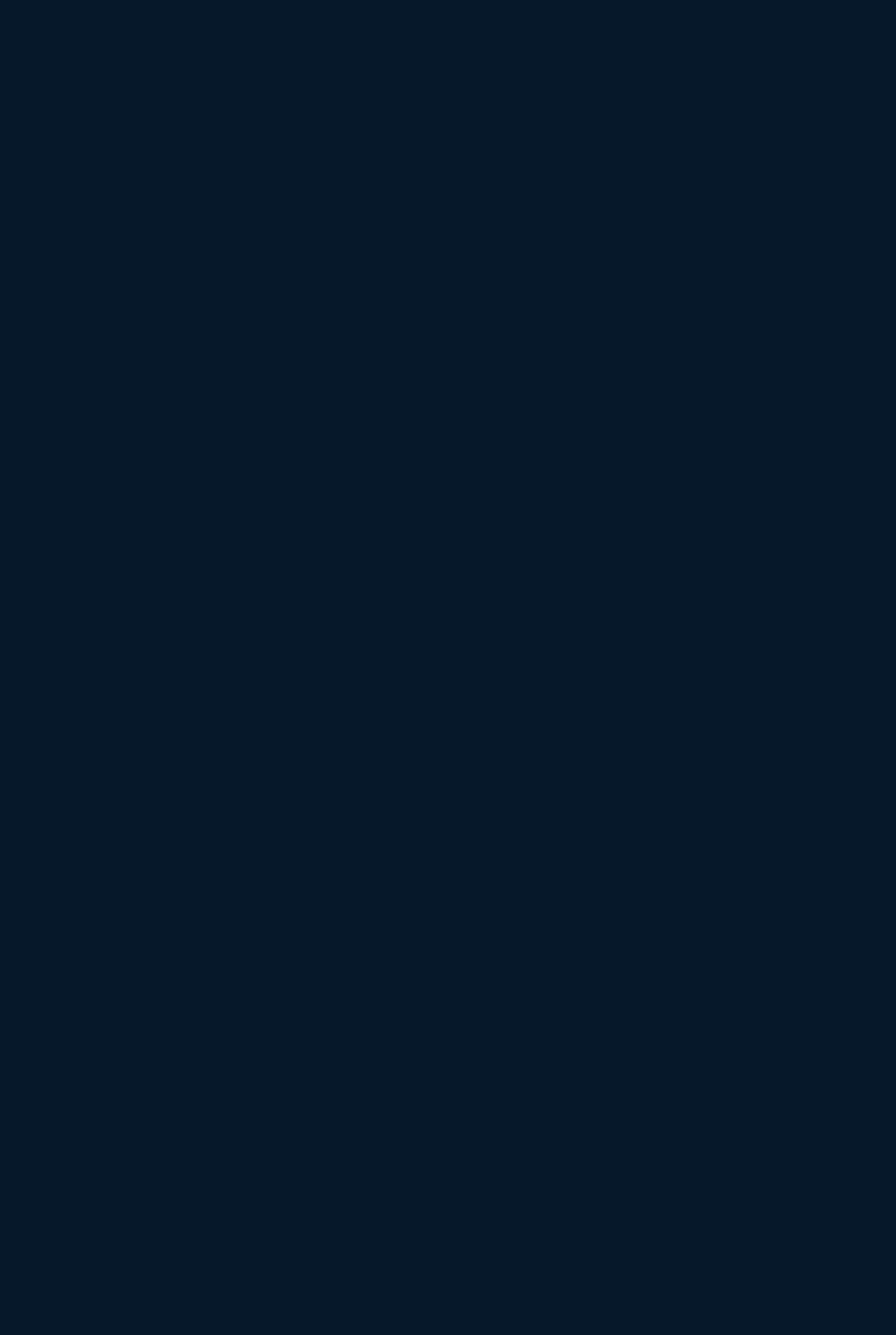
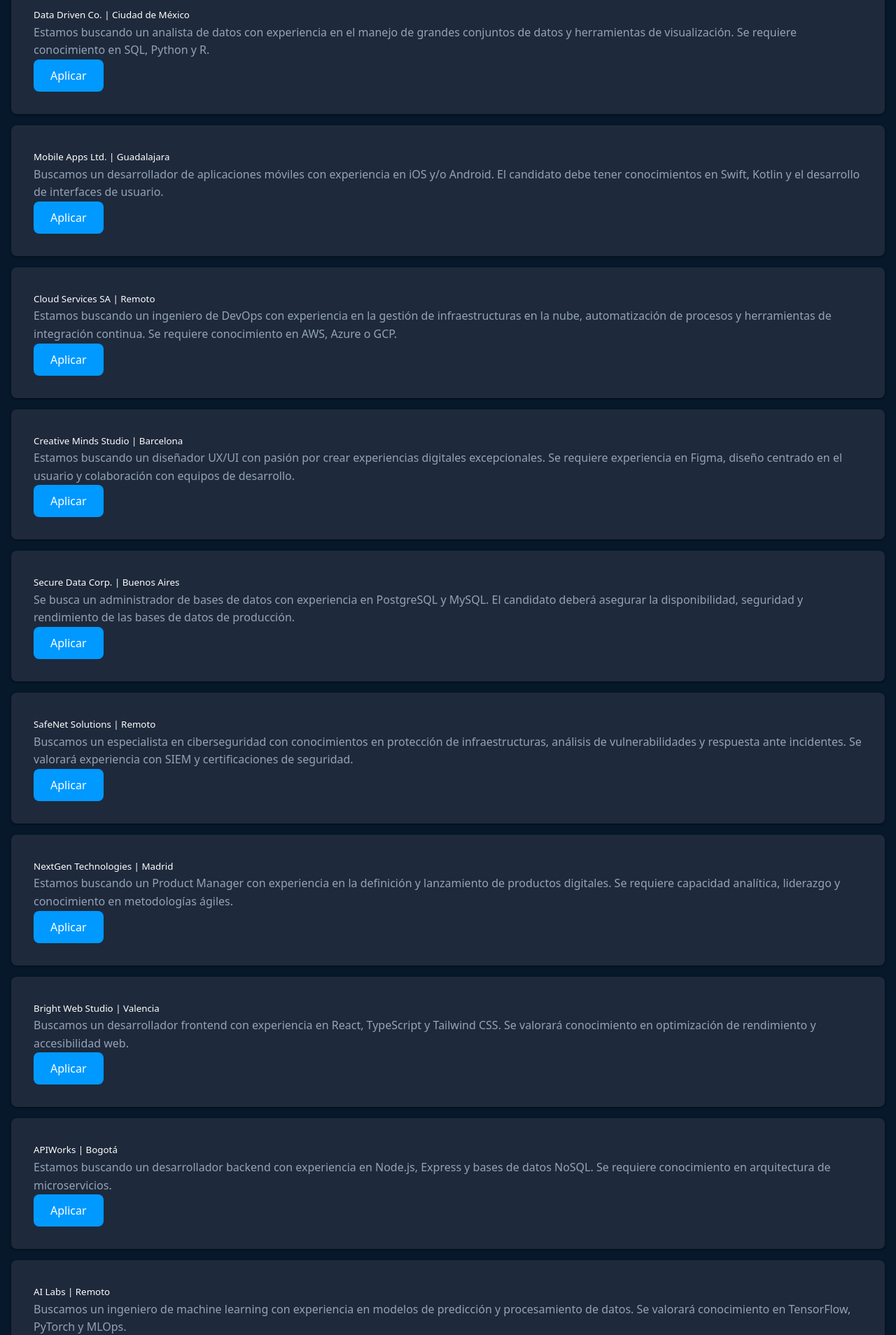
Before and after one commit to vrsno/bootcam-full-stack, a React (Vite) app in the folder 02-react/: page / in a window 1280 px wide. Shown: the part 880-2788 px from the top of the page at 70% size. Before the commit the page ends 800 px from the top, so only its background shows below. Built offline with nearby package versions, Linux system fonts and the light colour scheme.

Commit message:
data key maps

```diff
--- a/02-react/src/components/JobCard.jsx
+++ b/02-react/src/components/JobCard.jsx
@@ -0,0 +1,19 @@
+export function JobCard({ job }) {
+  return (
+    <article
+      className="job-listing-card"
+      data-modalidad={job.data.modalidad}
+      data-nivel={job.data.nivel}
+      data-technology={job.data.technology}
+    >
+      <div>
+        <h3>{job.title}</h3>
+        <small>
+          {job.empresa} | {job.ubicacion}{" "}
+        </small>
+        <p>{job.descripcion}</p>
+      </div>
+      <button className="button-apply-job">Aplicar</button>
+    </article>
+  );
+}
--- a/02-react/src/components/JobListings.jsx
+++ b/02-react/src/components/JobListings.jsx
@@ -1,8 +1,15 @@
+import jobsDta from "../data.json";
+import { JobCard } from "./JobCard";
+
 export function JobListings() {
   return (
     <>
       <h2>Resultados de busquedas</h2>
       <div className="jobs-listings"></div>
+
+      {jobsDta.map((job) => (
+        <JobCard key={job.id} job={job} />
+      ))}
     </>
   );
 }
--- a/02-react/src/components/Pagination.jsx
+++ b/02-react/src/components/Pagination.jsx
@@ -53,6 +53,8 @@
 
       {pages.map((page) => (
         <a
+          key={page}
+          data-page={page}
           href="#"
           className={currentPage === page ? "is-active" : ""}
           onClick={(e) => handleChangePage(e, page)}
--- /dev/null
+++ b/02-react/src/data.json
@@ -0,0 +1,186 @@
+[
+    {
+        "id": "7a4d1d8b-1e45-4d8c-9f1a-8c2f9a9121a4",
+        "titulo": "Desarrollador de Software Senior",
+        "empresa": "Tech Solutions Inc.",
+        "ubicacion": "Remoto",
+        "descripcion": "Buscamos un ingeniero de software con experiencia en desarrollo web y conocimientos en JavaScript, React y Node.js. El candidato ideal debe ser capaz de trabajar en equipo y tener buenas habilidades de comunicación.",
+        "data": {
+            "technology": [
+                "react",
+                "node",
+                "javascript"
+            ],
+            "modalidad": "remoto",
+            "nivel": "senior"
+        }
+    },
+    {
+        "id": "d35b2c89-5d60-4f26-b19a-6cfb2f1a0f57",
+        "titulo": "Analista de Datos",
+        "empresa": "Data Driven Co.",
+        "ubicacion": "Ciudad de México",
+        "descripcion": "Estamos buscando un analista de datos con experiencia en el manejo de grandes conjuntos de datos y herramientas de visualización. Se requiere conocimiento en SQL, Python y R.",
+        "data": {
+            "technology": "python",
+            "modalidad": "cdmx",
+            "nivel": "junior"
+        }
+    },
+    {
+        "id": "e31f9a92-61d7-4b7a-b3a2-91e8c1f40b2d",
+        "titulo": "Desarrollador de Aplicaciones Móviles",
+        "empresa": "Mobile Apps Ltd.",
+        "ubicacion": "Guadalajara",
+        "descripcion": "Buscamos un desarrollador de aplicaciones móviles con experiencia en iOS y/o Android. El candidato debe tener conocimientos en Swift, Kotlin y el desarrollo de interfaces de usuario.",
+        "data": {
+            "technology": "mobile",
+            "modalidad": "guadalajara",
+            "nivel": "mid-level"
+        }
+    },
+    {
+        "id": "f62d8a34-923a-4ac2-9b0b-14e0ac2f5405",
+        "titulo": "Ingeniero de DevOps",
+        "empresa": "Cloud Services SA",
+        "ubicacion": "Remoto",
+        "descripcion": "Estamos buscando un ingeniero de DevOps con experiencia en la gestión de infraestructuras en la nube, automatización de procesos y herramientas de integración continua. Se requiere conocimiento en AWS, Azure o GCP.",
+        "data": {
+            "technology": "mobile",
+            "modalidad": "remoto",
+            "nivel": "mid-level"
+        }
+    },
+    {
+        "id": "a9f31a8e-ec38-4fd3-9114-88cc6d37a92b",
+        "titulo": "Diseñador UX/UI",
+        "empresa": "Creative Minds Studio",
+        "ubicacion": "Barcelona",
+        "descripcion": "Estamos buscando un diseñador UX/UI con pasión por crear experiencias digitales excepcionales. Se requiere experiencia en Figma, diseño centrado en el usuario y colaboración con equipos de desarrollo.",
+        "data": {
+            "technology": "mobile",
+            "modalidad": "barcelona",
+            "nivel": "mid-level"
+        }
+    },
+    {
+        "id": "c1b65b42-68c5-4f1c-a8c2-8d52c5a7a5d1",
+        "titulo": "Administrador de Bases de Datos",
+        "empresa": "Secure Data Corp.",
+        "ubicacion": "Buenos Aires",
+        "descripcion": "Se busca un administrador de bases de datos con experiencia en PostgreSQL y MySQL. El candidato deberá asegurar la disponibilidad, seguridad y rendimiento de las bases de datos de producción.",
+        "data": {
+            "technology": "mobile",
+            "modalidad": "bsas",
+            "nivel": "mid-level"
+        }
+    },
+    {
+        "id": "bb8f2a99-6a20-4f9e-912a-16f54a49b8c3",
+        "titulo": "Especialista en Ciberseguridad",
+        "empresa": "SafeNet Solutions",
+        "ubicacion": "Remoto",
+        "descripcion": "Buscamos un especialista en ciberseguridad con conocimientos en protección de infraestructuras, análisis de vulnerabilidades y respuesta ante incidentes. Se valorará experiencia con SIEM y certificaciones de seguridad.",
+        "data": {
+            "technology": "mobile",
+            "modalidad": "remoto",
+            "nivel": "mid-level"
+        }
+    },
+    {
+        "id": "fe7b2c54-4f47-4e2b-9e87-2b5413a6b24f",
+        "titulo": "Product Manager",
+        "empresa": "NextGen Technologies",
+        "ubicacion": "Madrid",
+        "descripcion": "Estamos buscando un Product Manager con experiencia en la definición y lanzamiento de productos digitales. Se requiere capacidad analítica, liderazgo y conocimiento en metodologías ágiles.",
+        "data": {
+            "technology": "mobile",
+            "modalidad": "madrid",
+            "nivel": "senior"
+        }
+    },
+    {
+        "id": "a71f7a92-56d9-4b42-9f16-cb29b40e5f2c",
+        "titulo": "Frontend Developer",
+        "empresa": "Bright Web Studio",
+        "ubicacion": "Valencia",
+        "descripcion": "Buscamos un desarrollador frontend con experiencia en React, TypeScript y Tailwind CSS. Se valorará conocimiento en optimización de rendimiento y accesibilidad web.",
+        "data": {
+            "technology": "react",
+            "modalidad": "valencia",
+            "nivel": "mid-level"
+        }
+    },
+    {
+        "id": "f91e4c7b-3840-43da-8ad7-3a52e2a8cf1d",
+        "titulo": "Backend Developer",
+        "empresa": "APIWorks",
+        "ubicacion": "Bogotá",
+        "descripcion": "Estamos buscando un desarrollador backend con experiencia en Node.js, Express y bases de datos NoSQL. Se requiere conocimiento en arquitectura de microservicios.",
+        "data": {
+            "technology": "node",
+            "modalidad": "bogota",
+            "nivel": "mid"
+        }
+    },
+    {
+        "id": "b65a3c9f-b174-4d86-b8a2-9cf9b1e13a22",
+        "titulo": "Ingeniero de Machine Learning",
+        "empresa": "AI Labs",
+        "ubicacion": "Remoto",
+        "descripcion": "Buscamos un ingeniero de machine learning con experiencia en modelos de predicción y procesamiento de datos. Se valorará conocimiento en TensorFlow, PyTorch y MLOps.",
+        "data": {
+            "technology": "python",
+            "modalidad": "remoto",
+            "nivel": "senior"
+        }
+    },
+    {
+        "id": "e8d13c45-36cb-46cf-8f9d-8a0a7b532b8b",
+        "titulo": "QA Automation Engineer",
+        "empresa": "Quality First",
+        "ubicacion": "Lima",
+        "descripcion": "Se busca ingeniero de QA con experiencia en automatización de pruebas utilizando herramientas como Selenium, Cypress o Playwright. Conocimiento deseado en CI/CD.",
+        "data": {
+            "technology": "mobile",
+            "modalidad": "lima",
+            "nivel": "mid-level"
+        }
+    },
+    {
+        "id": "d2e93b8a-0b41-4d09-9a52-36a0f418d493",
+        "titulo": "Administrador de Sistemas",
+        "empresa": "InfraTech Global",
+        "ubicacion": "Santiago de Chile",
+        "descripcion": "Buscamos un administrador de sistemas con experiencia en Linux, Docker y monitoreo de servidores. Conocimiento en scripting Bash o Python será un plus.",
+        "data": {
+            "technology": "mobile",
+            "modalidad": "santiago",
+            "nivel": "mid-level"
+        }
+    },
+    {
+        "id": "cc0c1fae-4e85-4e2c-9b02-f12f9df8a2c9",
+        "titulo": "Scrum Master",
+        "empresa": "Agile Minds",
+        "ubicacion": "Madrid",
+        "descripcion": "Estamos buscando un Scrum Master con experiencia en metodologías ágiles y gestión de equipos multidisciplinarios. Certificación Scrum Master deseable.",
+        "data": {
+            "technology": "mobile",
+            "modalidad": "madrid",
+            "nivel": "mid-level"
+        }
+    },
+    {
+        "id": "a2f1d8c6-b72c-45f5-bcc5-5c1d1f39b0b1",
+        "titulo": "Soporte Técnico Nivel 2",
+        "empresa": "HelpDesk Pro",
+        "ubicacion": "Monterrey",
+        "descripcion": "Buscamos un técnico de soporte con habilidades en resolución de incidencias, redes y sistemas operativos. Se requiere atención al detalle y excelente trato con el usuario.",
+        "data": {
+            "technology": "mobile",
+            "modalidad": "monterrey",
+            "nivel": "junior"
+        }
+    }
+]
```
